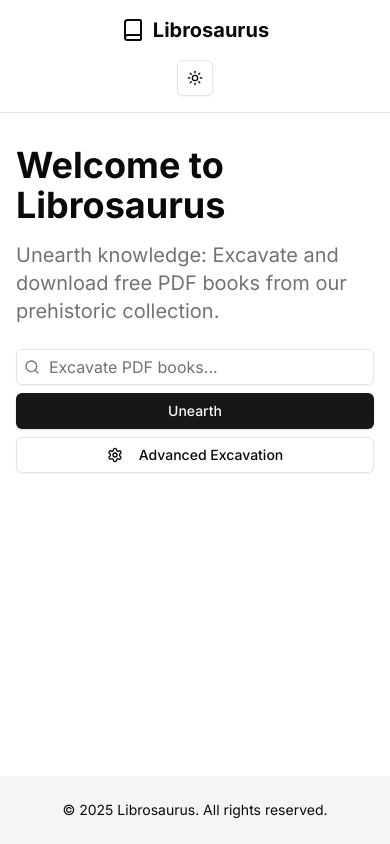
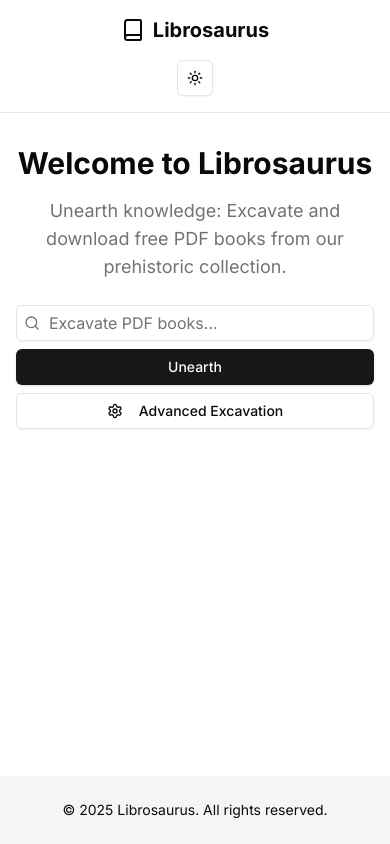
Before and after one commit to saikothasan/Librosaurus, a Next.js app: page / in a window 390 px wide. Built offline with nearby package versions, Linux system fonts and the light colour scheme.

Commit message:
Update page.tsx

```diff
--- a/app/page.tsx
+++ b/app/page.tsx
@@ -15,9 +15,9 @@ export default function Home({
 
   return (
     <div className="space-y-8">
-      <section>
-        <h1 className="text-4xl font-bold mb-4">Welcome to Librosaurus</h1>
-        <p className="text-xl text-muted-foreground mb-6">
+      <section className="text-center sm:text-left">
+        <h1 className="text-3xl sm:text-4xl font-bold mb-4">Welcome to Librosaurus</h1>
+        <p className="text-lg sm:text-xl text-muted-foreground mb-6">
           Unearth knowledge: Excavate and download free PDF books from our prehistoric collection.
         </p>
         <SearchForm initialQuery={query} />
@@ -39,7 +39,7 @@ function SearchResultsSkeleton() {
     <div className="space-y-4">
       {[...Array(5)].map((_, i) => (
         <div key={i} className="space-y-2">
-          <Skeleton className="h-4 w-1/4" />
+          <Skeleton className="h-4 w-full sm:w-1/4" />
           <Skeleton className="h-4 w-full" />
           <Skeleton className="h-4 w-full" />
         </div>
```
